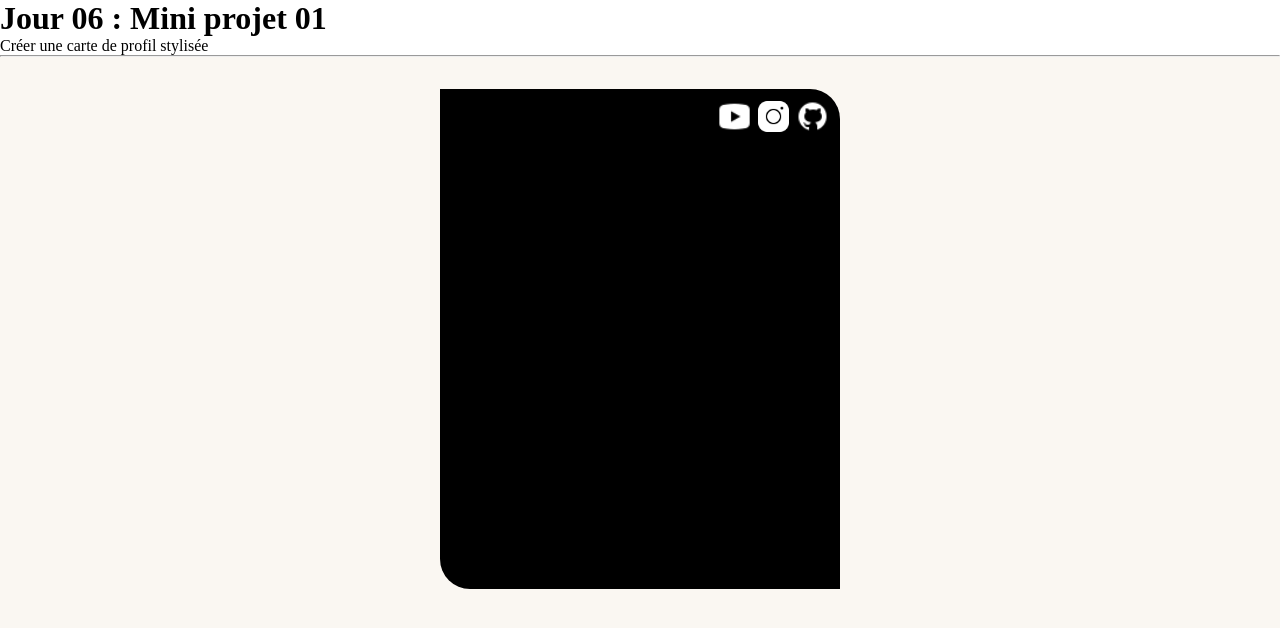
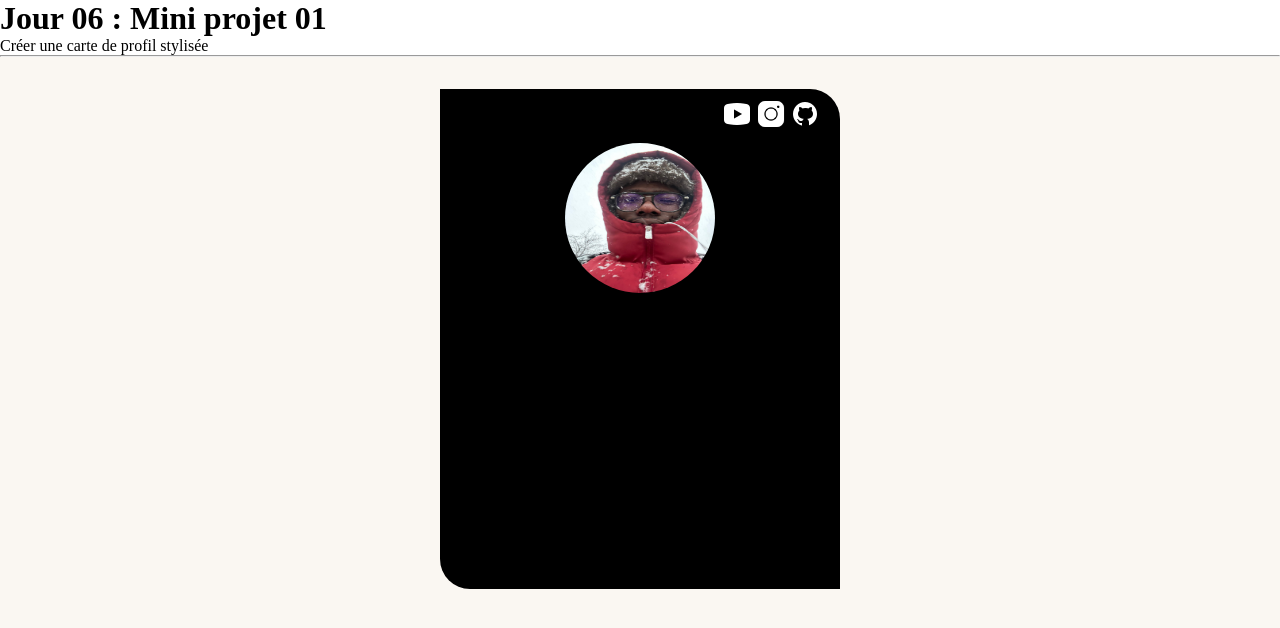
Before and after one commit to Lil-Code30/30DaysOfCSS, a plain HTML site: page Jour-06/index.html in a window 1280 px wide. Drawn offline with Linux system fonts and the light colour scheme.

Commit message:
Adding my profile picture

```diff
--- a/Jour-06/index.html
+++ b/Jour-06/index.html
@@ -18,6 +18,9 @@
                 <a href="https://github.com/Lil-Code30" target="_blank"><img src="img/icons8-github-100.png" alt="GitHub icon" class="socials-icons"></a>
             </section>
             <div style="clear: both;"></div>
+            <section class="profile">
+                <img src="img/pp.jpg" alt="Profile picture" class="profile-img">
+            </section>
         </div>
     </main>
 </body>
--- a/Jour-06/style.css
+++ b/Jour-06/style.css
@@ -20,9 +20,18 @@ main{
 }
 .socials{
     float: right;
-    margin: 10px 10px 0 0;
+    margin: 10px 20px 0 0;
 }
 .socials img{
-    width: 35px;
-    height: 35px;
+    width: 30px;
+    height: 30px;
 }
+.profile{
+    margin-top: 10px;
+    text-align: center;
+}
+.profile .profile-img{
+    width: 150px;
+    height: 150px;
+    border-radius: 50%;
+}
```
